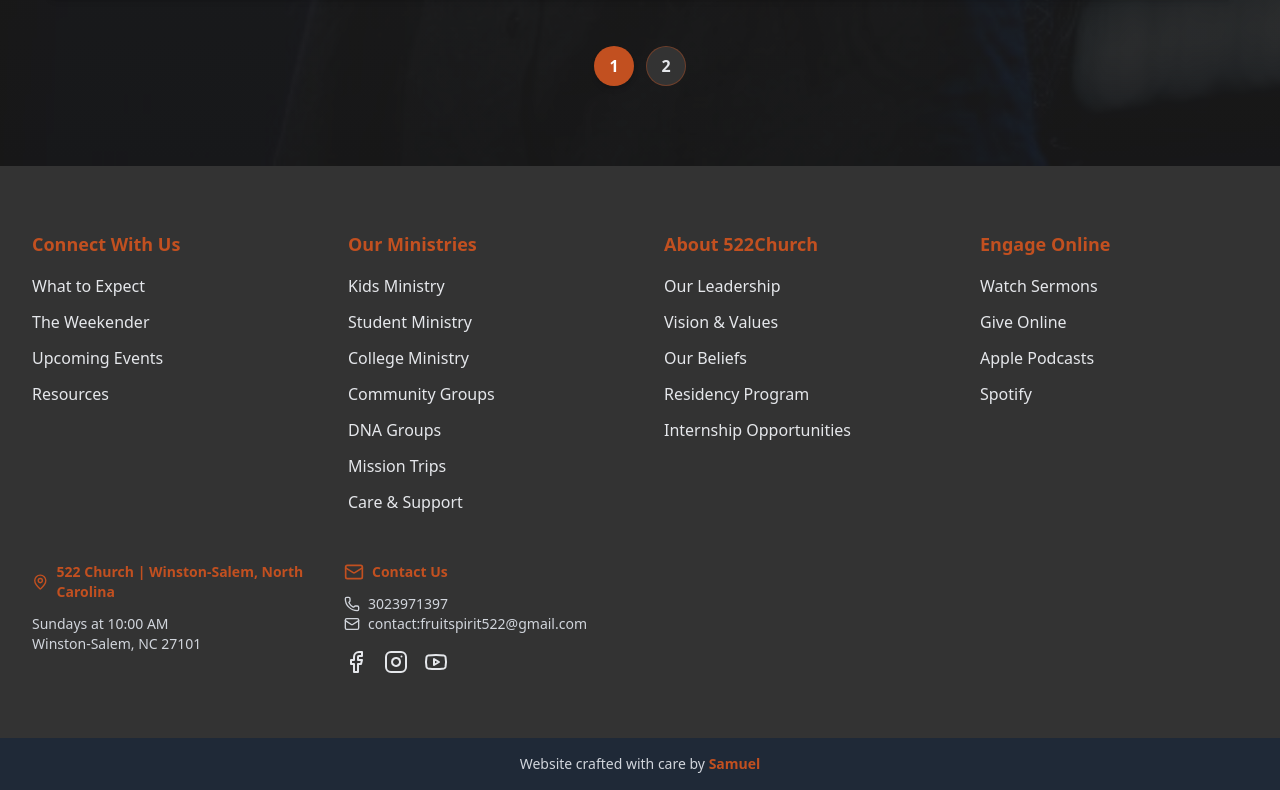
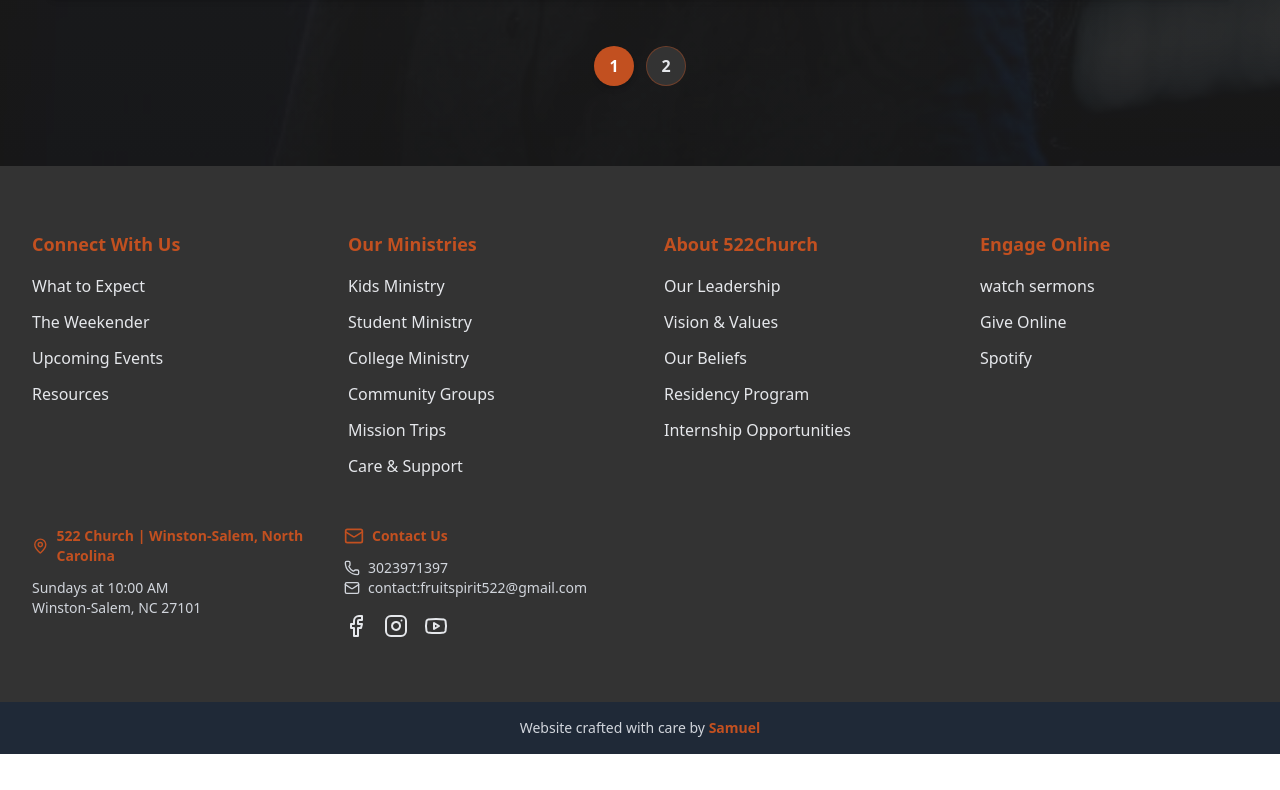
Before and after one commit to samsmoak/church, a Next.js app: page /watch in a window 1280 px wide. Shown: the part 2397-3187 px from the top of the page. After the commit the page ends 3151 px from the top, so only its background shows below. Built offline with nearby package versions, Linux system fonts and the light colour scheme.

Commit message:
banner update 1

```diff
--- a/app/components/Footer/Footer.tsx
+++ b/app/components/Footer/Footer.tsx
@@ -22,36 +22,16 @@ const Footer: React.FC = () => {
 						</h3>
 						<ul className='space-y-3'>
 							<li>
-								<Link
-									href='#'
-									className='hover:text-[#C25020] transition-colors duration-300 text-base'
-								>
-									What to Expect
-								</Link>
+								<span className='text-base'>What to Expect</span>
 							</li>
 							<li>
-								<Link
-									href='#'
-									className='hover:text-[#C25020] transition-colors duration-300 text-base'
-								>
-									The Weekender
-								</Link>
+								<span className='text-base'>The Weekender</span>
 							</li>
 							<li>
-								<Link
-									href='#'
-									className='hover:text-[#C25020] transition-colors duration-300 text-base'
-								>
-									Upcoming Events
-								</Link>
+								<span className='text-base'>Upcoming Events</span>
 							</li>
 							<li>
-								<Link
-									href='#'
-									className='hover:text-[#C25020] transition-colors duration-300 text-base'
-								>
-									Resources
-								</Link>
+								<span className='text-base'>Resources</span>
 							</li>
 						</ul>
 					</div>
@@ -61,60 +41,22 @@ const Footer: React.FC = () => {
 						</h3>
 						<ul className='space-y-3'>
 							<li>
-								<Link
-									href='#'
-									className='hover:text-[#C25020] transition-colors duration-300 text-base'
-								>
-									Kids Ministry
-								</Link>
+								<span className='text-base'>Kids Ministry</span>
 							</li>
 							<li>
-								<Link
-									href='#'
-									className='hover:text-[#C25020] transition-colors duration-300 text-base'
-								>
-									Student Ministry
-								</Link>
+								<span className='text-base'>Student Ministry</span>
 							</li>
 							<li>
-								<Link
-									href='#'
-									className='hover:text-[#C25020] transition-colors duration-300 text-base'
-								>
-									College Ministry
-								</Link>
+								<span className='text-base'>College Ministry</span>
 							</li>
 							<li>
-								<Link
-									href='#'
-									className='hover:text-[#C25020] transition-colors duration-300 text-base'
-								>
-									Community Groups
-								</Link>
+								<span className='text-base'>Community Groups</span>
 							</li>
 							<li>
-								<Link
-									href='#'
-									className='hover:text-[#C25020] transition-colors duration-300 text-base'
-								>
-									DNA Groups
-								</Link>
+								<span className='text-base'>Mission Trips</span>
 							</li>
 							<li>
-								<Link
-									href='#'
-									className='hover:text-[#C25020] transition-colors duration-300 text-base'
-								>
-									Mission Trips
-								</Link>
-							</li>
-							<li>
-								<Link
-									href='#'
-									className='hover:text-[#C25020] transition-colors duration-300 text-base'
-								>
-									Care & Support
-								</Link>
+								<span className='text-base'>Care & Support</span>
 							</li>
 						</ul>
 					</div>
@@ -124,44 +66,19 @@ const Footer: React.FC = () => {
 						</h3>
 						<ul className='space-y-3'>
 							<li>
-								<Link
-									href='#'
-									className='hover:text-[#C25020] transition-colors duration-300 text-base'
-								>
-									Our Leadership
-								</Link>
+								<span className='text-base'>Our Leadership</span>
 							</li>
 							<li>
-								<Link
-									href='#'
-									className='hover:text-[#C25020] transition-colors duration-300 text-base'
-								>
-									Vision & Values
-								</Link>
+								<span className='text-base'>Vision & Values</span>
 							</li>
 							<li>
-								<Link
-									href='#'
-									className='hover:text-[#C25020] transition-colors duration-300 text-base'
-								>
-									Our Beliefs
-								</Link>
+								<span className='text-base'>Our Beliefs</span>
 							</li>
 							<li>
-								<Link
-									href='#'
-									className='hover:text-[#C25020] transition-colors duration-300 text-base'
-								>
-									Residency Program
-								</Link>
+								<span className='text-base'>Residency Program</span>
 							</li>
 							<li>
-								<Link
-									href='#'
-									className='hover:text-[#C25020] transition-colors duration-300 text-base'
-								>
-									Internship Opportunities
-								</Link>
+								<span className='text-base'>Internship Opportunities</span>
 							</li>
 						</ul>
 					</div>
@@ -172,32 +89,26 @@ const Footer: React.FC = () => {
 						<ul className='space-y-3'>
 							<li>
 								<Link
-									href='#'
-									className='hover:text-[#C25020] transition-colors duration-300 text-base'
+									href='https://www.youtube.com/@The522Church'
+									target='_blank'
+									rel='noopener noreferrer'
+									className='text-base'
+									aria-label='YouTube'
 								>
-									Watch Sermons
+									watch sermons
 								</Link>
 							</li>
 							<li>
-								<Link
-									href='#'
-									className='hover:text-[#C25020] transition-colors duration-300 text-base'
-								>
+								<Link href='give' className='text-base'>
 									Give Online
 								</Link>
 							</li>
 							<li>
 								<Link
-									href='#'
-									className='hover:text-[#C25020] transition-colors duration-300 text-base'
-								>
-									Apple Podcasts
-								</Link>
-							</li>
-							<li>
-								<Link
-									href='#'
-									className='hover:text-[#C25020] transition-colors duration-300 text-base'
+									href='https://open.spotify.com/show/6BHs8lkgFdLRTG30O1gMBw'
+									target='_blank'
+									rel='noopener noreferrer'
+									className='text-base'
 								>
 									Spotify
 								</Link>
@@ -225,8 +136,7 @@ const Footer: React.FC = () => {
 						</p>
 						<p className='text-gray-300 flex items-center gap-2'>
 							<Mail className='w-4 h-4' />
-
-							<p>contact:fruitspirit522@gmail.com</p>
+							contact:fruitspirit522@gmail.com
 						</p>
 						<div className='flex space-x-4 mt-4'>
 							<Link
--- a/app/ministry/components/SectionM1/SectionM1.tsx
+++ b/app/ministry/components/SectionM1/SectionM1.tsx
@@ -50,7 +50,7 @@ const SectionM1: React.FC = () => {
 					</p>
 
 					{/* Buttons */}
-					<div className='flex flex-col sm:flex-row gap-4 w-full sm:w-auto justify-center'>
+					<div className='hidden md:flex flex-col sm:flex-row gap-4 w-full sm:w-auto justify-center'>
 						<Link
 							href='#ministries'
 							className='px-6 py-3 cursor-no-drop bg-[#C25020] text-white font-semibold rounded-lg hover:bg-[#A23E18] transition-all duration-300 flex items-center justify-center gap-2 shadow-md hover:shadow-[#C25020]/40 group'
--- a/app/watch/SectionW1/SectionW1.tsx
+++ b/app/watch/SectionW1/SectionW1.tsx
@@ -50,7 +50,7 @@ const SectionW1: React.FC = () => {
 					</p>
 
 					{/* Buttons */}
-					<div className='flex flex-col sm:flex-row gap-4 w-full sm:w-auto justify-center'>
+					<div className='hidden md:flex flex-col sm:flex-row gap-4 w-full sm:w-auto justify-center'>
 						<Link
 							href='#ministries'
 							className='px-6 py-3 cursor-no-drop bg-[#C25020] text-white font-semibold rounded-lg hover:bg-[#A23E18] transition-all duration-300 flex items-center justify-center gap-2 shadow-md hover:shadow-[#C25020]/40 group'
```
